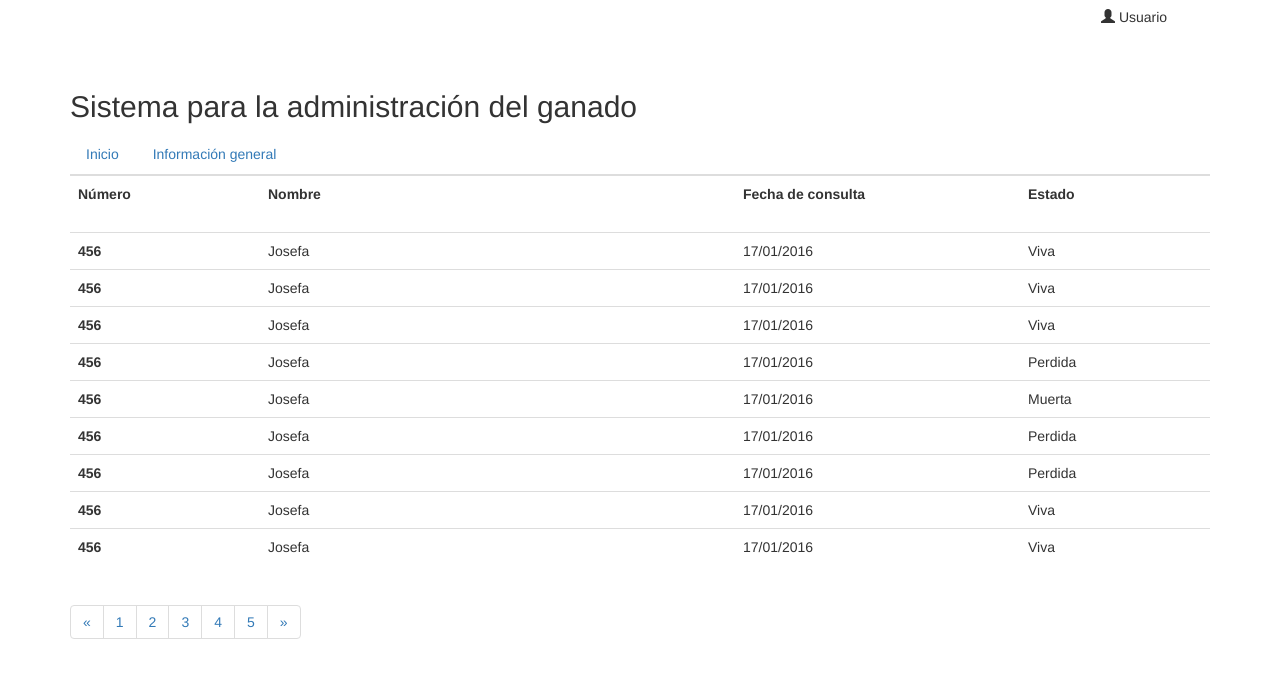
After one commit to Roox01/hacienda, a PHP site: page /vista_inventario.php in a window 1280 px wide. The commit adds this page. Shown: the top 678 px of the page. Run offline with PHP 8.4, Linux system fonts and the light colour scheme; data that the repository does not hold is empty.

Commit message:
Inventario Datos generales animal

```diff
--- /dev/null
+++ b/datos_inventario.php
@@ -0,0 +1,84 @@
+<table id="tabla_titulo" class="table col-sm-8">
+    <tr>
+        <td class="col-sm-2"><strong>Número</strong></td>
+        <td class="col-sm-5"><strong>Nombre</strong></td>
+        <td class="col-sm-3"><strong>Fecha de consulta</strong></td>
+        <td class="col-sm-2"><strong>Estado</strong></td>
+    </tr>
+</table>
+<table id="tabla_datos" class="table col-sm-8">
+    <tr>
+        <td class="col-sm-2"><strong>456</strong></td>
+        <td class="col-sm-5">Josefa</strong></td>
+        <td class="col-sm-3">17/01/2016</td>
+        <td class="col-sm-2">Viva</td>
+    </tr>
+    <tr>
+        <td class="col-sm-2"><strong>456</strong></td>
+        <td class="col-sm-5">Josefa</strong></td>
+        <td class="col-sm-3">17/01/2016</td>
+        <td class="col-sm-2">Viva</td>
+    </tr>
+    <tr>
+        <td class="col-sm-2"><strong>456</strong></td>
+        <td class="col-sm-5">Josefa</strong></td>
+        <td class="col-sm-3">17/01/2016</td>
+        <td class="col-sm-2">Viva</td>
+    </tr>
+    <tr>
+        <td class="col-sm-2"><strong>456</strong></td>
+        <td class="col-sm-5">Josefa</strong></td>
+        <td class="col-sm-3">17/01/2016</td>
+        <td class="col-sm-2">Perdida</td>
+    </tr>
+    <tr>
+        <td class="col-sm-2"><strong>456</strong></td>
+        <td class="col-sm-5">Josefa</strong></td>
+        <td class="col-sm-3">17/01/2016</td>
+        <td class="col-sm-2">Muerta</td>
+    </tr>
+    <tr>
+       <td class="col-sm-2"><strong>456</strong></td>
+        <td class="col-sm-5">Josefa</strong></td>
+        <td class="col-sm-3">17/01/2016</td>
+        <td class="col-sm-2">Perdida</td>
+    </tr>
+    <tr>
+        <td class="col-sm-2"><strong>456</strong></td>
+        <td class="col-sm-5">Josefa</strong></td>
+        <td class="col-sm-3">17/01/2016</td>
+        <td class="col-sm-2">Perdida</td>
+    </tr>
+    <tr>
+        <td class="col-sm-2"><strong>456</strong></td>
+        <td class="col-sm-5">Josefa</strong></td>
+        <td class="col-sm-3">17/01/2016</td>
+        <td class="col-sm-2">Viva</td>
+    </tr>
+    <tr>
+        <td class="col-sm-2"><strong>456</strong></td>
+        <td class="col-sm-5">Josefa</strong></td>
+        <td class="col-sm-3">17/01/2016</td>
+        <td class="col-sm-2">Viva</td>
+    </tr>
+</table>
+
+<nav>
+    <ul class="pagination">
+        <li>
+            <a href="#" aria-label="Previous">
+                <span aria-hidden="true">&laquo;</span>
+            </a>
+        </li>
+        <li><a href="#">1</a></li>
+        <li><a href="#">2</a></li>
+        <li><a href="#">3</a></li>
+        <li><a href="#">4</a></li>
+        <li><a href="#">5</a></li>
+        <li>
+            <a href="#" aria-label="Next">
+                <span aria-hidden="true">&raquo;</span>
+            </a>
+        </li>
+    </ul>
+</nav>
--- /dev/null
+++ b/vista_inventario.php
@@ -0,0 +1,49 @@
+<!DOCTYPE html>
+<!--
+To change this license header, choose License Headers in Project Properties.
+To change this template file, choose Tools | Templates
+and open the template in the editor.
+-->
+<html>
+    <head>
+        <meta charset="UTF-8">
+        <link rel="stylesheet" type="text/css" href="./css/estilos_generales.css">
+        <link rel="stylesheet" type="text/css" href="./css/bootstrap/css/bootstrap.min.css">
+        <script type="text/javascript" src="./css/bootstrap/js/jquery-2.1.4.min.js"></script>
+        <script type="text/javascript" src="./css/bootstrap/js/bootstrap.min.js"></script>
+
+        <title>Vista inventario</title>
+    </head>
+    <body>
+        <?php
+        include_once './head_vista_usuario.php';
+        ?>
+        <div class="container" style="padding-top: 70px">
+
+            <h2>Sistema para la administración del ganado</h2>
+            <input type="hidden" name="vaca" id="vaca" value="<?php echo$_POST['codigoVaca']; ?>">
+
+            <ul class="nav nav-tabs">
+                <li role="presentation"><a href="./vista_usuario_1.php">Inicio</a></li>
+                <li role="presentation"><a href="?general">Información general</a></li>
+            </ul>
+            <?php
+            $seccion = basename($_SERVER['QUERY_STRING']);
+            if (empty($seccion)) {
+                include 'datos_inventario.php';
+            } else {
+                $imp = 0;
+                switch ($seccion) {
+                    case 'general':
+                        $imp = 1;
+                        include 'datos_inventario.php';
+                        break;
+                }
+                if ($imp === 0) {
+                    echo $seccion + (': No existe esta sección');
+                }
+            }
+            ?>
+        </div>
+    </body>
+</html>
```
Also changed, not shown: css/estilos_generales.css (+31 -0 lines), datos_generales.php (+26 -6 lines).
